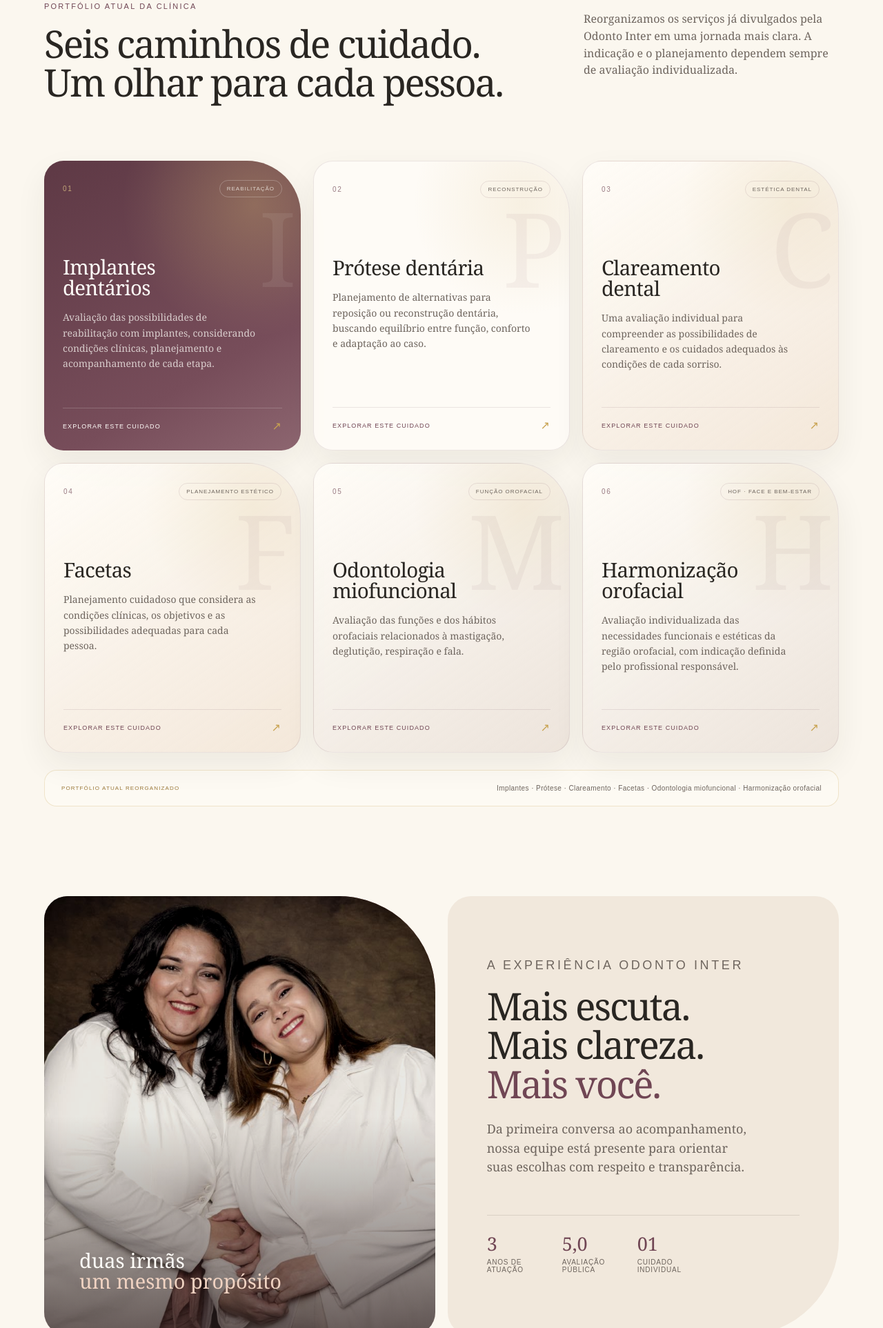
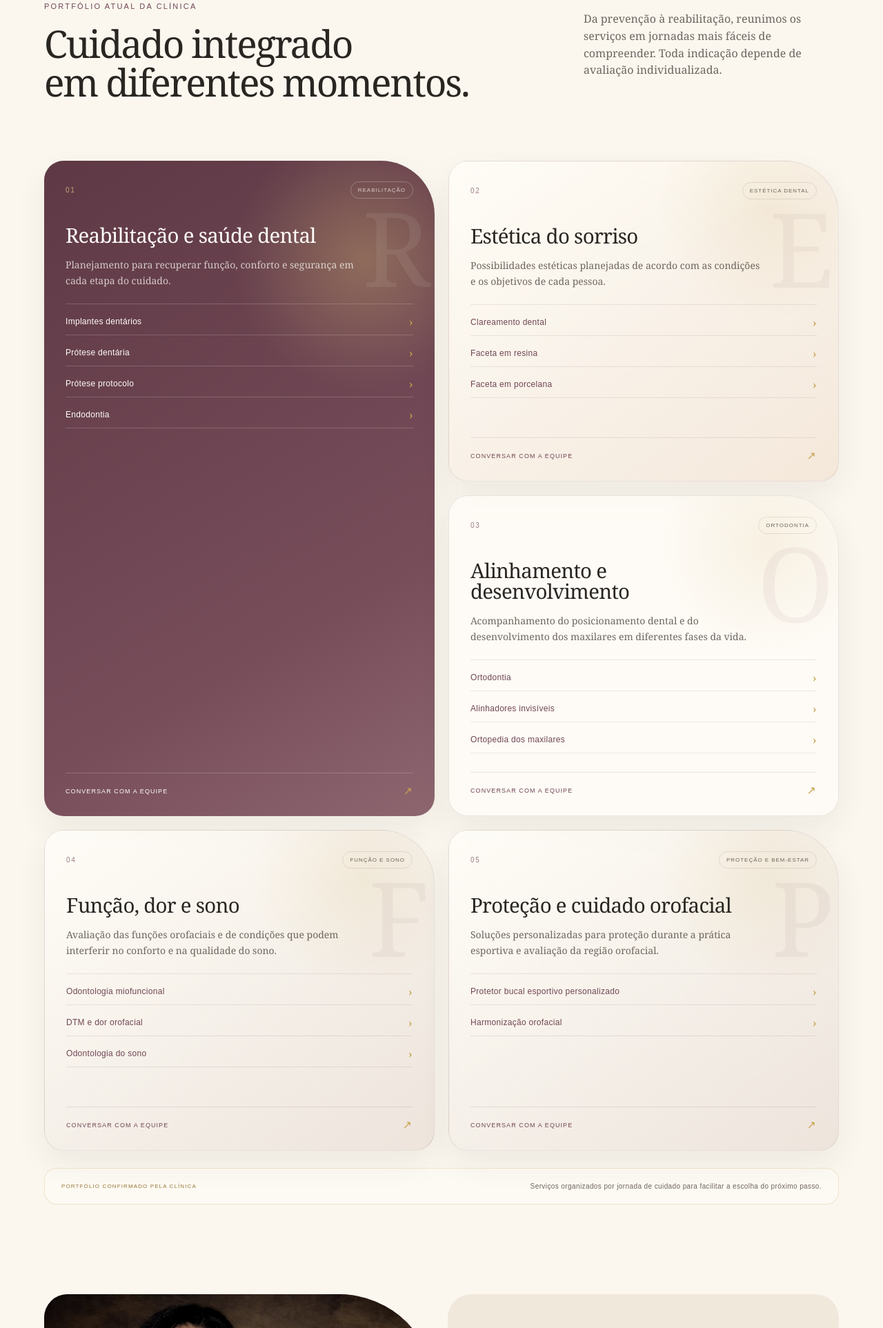
Before and after one commit to NexasmartAV/odontointer-site, a plain HTML site: page index.html in a window 1280 px wide. Shown: the part 2404-4329 px from the top of the page at 69% size. Drawn offline with Linux system fonts and the light colour scheme.

Commit message:
Add files via upload

```diff
--- a/assets/site.js
+++ b/assets/site.js
@@ -40,10 +40,24 @@ const reduceMotion = window.matchMedia('(prefers-reduced-motion: reduce)').match
 const services = {
   'Implantes dentários': 'A avaliação de implantes considera as condições clínicas e as possibilidades de reabilitação antes de qualquer planejamento.',
   'Prótese dentária': 'O planejamento de prótese avalia alternativas de reposição ou reconstrução dentária de acordo com as necessidades de cada caso.',
+  'Prótese protocolo': 'A prótese protocolo exige avaliação clínica e planejamento individual para compreender as possibilidades de reabilitação.',
+  'Endodontia': 'A endodontia avalia as condições internas do dente e a indicação de tratamento de canal de acordo com cada caso.',
   'Clareamento dental': 'O clareamento começa com uma avaliação individual para entender as possibilidades e os cuidados adequados ao seu caso.',
-  'Facetas': 'O planejamento de facetas considera suas condições clínicas, seus objetivos e as possibilidades indicadas para cada sorriso.',
+  'Faceta em resina': 'O planejamento de faceta em resina considera as condições clínicas, os objetivos e as possibilidades adequadas para cada sorriso.',
+  'Faceta em porcelana': 'O planejamento de faceta em porcelana considera as condições clínicas, os objetivos e as possibilidades adequadas para cada sorriso.',
+  'Ortodontia': 'A avaliação ortodôntica observa o posicionamento dental e define as possibilidades de acompanhamento para cada fase.',
+  'Alinhadores invisíveis': 'A indicação de alinhadores invisíveis depende de avaliação ortodôntica e planejamento individualizado.',
+  'Ortopedia dos maxilares': 'A ortopedia dos maxilares acompanha o desenvolvimento e as relações funcionais dos maxilares conforme a fase de crescimento.',
   'Odontologia miofuncional': 'A odontologia miofuncional avalia funções e hábitos orofaciais relacionados à mastigação, deglutição, respiração e fala.',
+  'DTM e dor orofacial': 'A avaliação de DTM e dor orofacial investiga sinais, sintomas e fatores relacionados ao desconforto para orientar o cuidado.',
+  'Odontologia do sono': 'A odontologia do sono avalia a possibilidade de uso de placas para ronco e apneia, sempre conforme indicação profissional.',
+  'Protetor bucal esportivo personalizado': 'O protetor bucal esportivo personalizado é planejado conforme a prática esportiva e as características de cada pessoa.',
   'Harmonização orofacial': 'A harmonização orofacial parte de uma avaliação individual das necessidades funcionais e estéticas, com indicação definida pelo profissional responsável.',
+  'Reabilitação e saúde dental': 'Esta jornada reúne implantes, próteses, prótese protocolo e endodontia. A equipe pode orientar qual avaliação faz mais sentido.',
+  'Estética do sorriso': 'Esta jornada reúne clareamento e facetas em resina ou porcelana, sempre a partir de avaliação individual.',
+  'Alinhamento e desenvolvimento': 'Esta jornada reúne ortodontia, alinhadores invisíveis e ortopedia dos maxilares.',
+  'Função, dor e sono': 'Esta jornada reúne odontologia miofuncional, DTM e dor orofacial e odontologia do sono.',
+  'Proteção e cuidado orofacial': 'Esta jornada reúne protetor bucal esportivo personalizado e harmonização orofacial.',
   'Avaliação geral': 'A avaliação inicial é o melhor ponto de partida quando você ainda não sabe qual caminho faz sentido para o seu momento.'
 };
 
--- a/index.html
+++ b/index.html
@@ -69,54 +69,72 @@
 
       <section id="servicos" class="services service-portfolio section-wrap">
         <div class="section-heading service-heading">
-          <div><p class="eyebrow">Portfólio atual da clínica</p><h2>Seis caminhos de cuidado.<br />Um olhar para cada pessoa.</h2></div>
-          <p class="heading-side">Reorganizamos os serviços já divulgados pela Odonto Inter em uma jornada mais clara. A indicação e o planejamento dependem sempre de avaliação individualizada.</p>
+          <div><p class="eyebrow">Portfólio atual da clínica</p><h2>Cuidado integrado<br />em diferentes momentos.</h2></div>
+          <p class="heading-side">Da prevenção à reabilitação, reunimos os serviços em jornadas mais fáceis de compreender. Toda indicação depende de avaliação individualizada.</p>
         </div>
         <div class="service-grid">
           <article class="service-card featured">
             <div class="service-card-meta"><span class="service-number">01</span><span class="service-category">Reabilitação</span></div>
-            <span class="service-mark" aria-hidden="true">I</span>
-            <h3>Implantes dentários</h3>
-            <p>Avaliação das possibilidades de reabilitação com implantes, considerando condições clínicas, planejamento e acompanhamento de cada etapa.</p>
-            <a href="#contato" data-concierge-service="Implantes dentários" aria-label="Conversar sobre implantes dentários">Explorar este cuidado <span>↗</span></a>
+            <span class="service-mark" aria-hidden="true">R</span>
+            <h3>Reabilitação e saúde dental</h3>
+            <p>Planejamento para recuperar função, conforto e segurança em cada etapa do cuidado.</p>
+            <ul class="service-list">
+              <li><a href="#contato" data-concierge-service="Implantes dentários">Implantes dentários</a></li>
+              <li><a href="#contato" data-concierge-service="Prótese dentária">Prótese dentária</a></li>
+              <li><a href="#contato" data-concierge-service="Prótese protocolo">Prótese protocolo</a></li>
+              <li><a href="#contato" data-concierge-service="Endodontia">Endodontia</a></li>
+            </ul>
+            <a class="service-category-cta" href="#contato" data-concierge-service="Reabilitação e saúde dental" aria-label="Conversar sobre reabilitação e saúde dental">Conversar com a equipe <span>↗</span></a>
+          </article>
+          <article class="service-card service-card-warm">
+            <div class="service-card-meta"><span class="service-number">02</span><span class="service-category">Estética dental</span></div>
+            <span class="service-mark" aria-hidden="true">E</span>
+            <h3>Estética do sorriso</h3>
+            <p>Possibilidades estéticas planejadas de acordo com as condições e os objetivos de cada pessoa.</p>
+            <ul class="service-list">
+              <li><a href="#contato" data-concierge-service="Clareamento dental">Clareamento dental</a></li>
+              <li><a href="#contato" data-concierge-service="Faceta em resina">Faceta em resina</a></li>
+              <li><a href="#contato" data-concierge-service="Faceta em porcelana">Faceta em porcelana</a></li>
+            </ul>
+            <a class="service-category-cta" href="#contato" data-concierge-service="Estética do sorriso" aria-label="Conversar sobre estética do sorriso">Conversar com a equipe <span>↗</span></a>
           </article>
           <article class="service-card">
-            <div class="service-card-meta"><span class="service-number">02</span><span class="service-category">Reconstrução</span></div>
-            <span class="service-mark" aria-hidden="true">P</span>
-            <h3>Prótese dentária</h3>
-            <p>Planejamento de alternativas para reposição ou reconstrução dentária, buscando equilíbrio entre função, conforto e adaptação ao caso.</p>
-            <a href="#contato" data-concierge-service="Prótese dentária" aria-label="Conversar sobre prótese dentária">Explorar este cuidado <span>↗</span></a>
-          </article>
-          <article class="service-card service-card-warm">
-            <div class="service-card-meta"><span class="service-number">03</span><span class="service-category">Estética dental</span></div>
-            <span class="service-mark" aria-hidden="true">C</span>
-            <h3>Clareamento dental</h3>
-            <p>Uma avaliação individual para compreender as possibilidades de clareamento e os cuidados adequados às condições de cada sorriso.</p>
-            <a href="#contato" data-concierge-service="Clareamento dental" aria-label="Conversar sobre clareamento dental">Explorar este cuidado <span>↗</span></a>
-          </article>
-          <article class="service-card service-card-warm">
-            <div class="service-card-meta"><span class="service-number">04</span><span class="service-category">Planejamento estético</span></div>
-            <span class="service-mark" aria-hidden="true">F</span>
-            <h3>Facetas</h3>
-            <p>Planejamento cuidadoso que considera as condições clínicas, os objetivos e as possibilidades adequadas para cada pessoa.</p>
-            <a href="#contato" data-concierge-service="Facetas" aria-label="Conversar sobre facetas">Explorar este cuidado <span>↗</span></a>
+            <div class="service-card-meta"><span class="service-number">03</span><span class="service-category">Ortodontia</span></div>
+            <span class="service-mark" aria-hidden="true">O</span>
+            <h3>Alinhamento e desenvolvimento</h3>
+            <p>Acompanhamento do posicionamento dental e do desenvolvimento dos maxilares em diferentes fases da vida.</p>
+            <ul class="service-list">
+              <li><a href="#contato" data-concierge-service="Ortodontia">Ortodontia</a></li>
+              <li><a href="#contato" data-concierge-service="Alinhadores invisíveis">Alinhadores invisíveis</a></li>
+              <li><a href="#contato" data-concierge-service="Ortopedia dos maxilares">Ortopedia dos maxilares</a></li>
+            </ul>
+            <a class="service-category-cta" href="#contato" data-concierge-service="Alinhamento e desenvolvimento" aria-label="Conversar sobre alinhamento e desenvolvimento">Conversar com a equipe <span>↗</span></a>
           </article>
           <article class="service-card service-card-soft">
-            <div class="service-card-meta"><span class="service-number">05</span><span class="service-category">Função orofacial</span></div>
-            <span class="service-mark" aria-hidden="true">M</span>
-            <h3>Odontologia miofuncional</h3>
-            <p>Avaliação das funções e dos hábitos orofaciais relacionados à mastigação, deglutição, respiração e fala.</p>
-            <a href="#contato" data-concierge-service="Odontologia miofuncional" aria-label="Conversar sobre odontologia miofuncional">Explorar este cuidado <span>↗</span></a>
+            <div class="service-card-meta"><span class="service-number">04</span><span class="service-category">Função e sono</span></div>
+            <span class="service-mark" aria-hidden="true">F</span>
+            <h3>Função, dor e sono</h3>
+            <p>Avaliação das funções orofaciais e de condições que podem interferir no conforto e na qualidade do sono.</p>
+            <ul class="service-list">
+              <li><a href="#contato" data-concierge-service="Odontologia miofuncional">Odontologia miofuncional</a></li>
+              <li><a href="#contato" data-concierge-service="DTM e dor orofacial">DTM e dor orofacial</a></li>
+              <li><a href="#contato" data-concierge-service="Odontologia do sono">Odontologia do sono</a></li>
+            </ul>
+            <a class="service-category-cta" href="#contato" data-concierge-service="Função, dor e sono" aria-label="Conversar sobre função, dor e sono">Conversar com a equipe <span>↗</span></a>
           </article>
           <article class="service-card service-card-soft">
-            <div class="service-card-meta"><span class="service-number">06</span><span class="service-category">HOF · Face e bem-estar</span></div>
-            <span class="service-mark" aria-hidden="true">H</span>
-            <h3>Harmonização orofacial</h3>
-            <p>Avaliação individualizada das necessidades funcionais e estéticas da região orofacial, com indicação definida pelo profissional responsável.</p>
-            <a href="#contato" data-concierge-service="Harmonização orofacial" aria-label="Conversar sobre harmonização orofacial">Explorar este cuidado <span>↗</span></a>
+            <div class="service-card-meta"><span class="service-number">05</span><span class="service-category">Proteção e bem-estar</span></div>
+            <span class="service-mark" aria-hidden="true">P</span>
+            <h3>Proteção e cuidado orofacial</h3>
+            <p>Soluções personalizadas para proteção durante a prática esportiva e avaliação da região orofacial.</p>
+            <ul class="service-list">
+              <li><a href="#contato" data-concierge-service="Protetor bucal esportivo personalizado">Protetor bucal esportivo personalizado</a></li>
+              <li><a href="#contato" data-concierge-service="Harmonização orofacial">Harmonização orofacial</a></li>
+            </ul>
+            <a class="service-category-cta" href="#contato" data-concierge-service="Proteção e cuidado orofacial" aria-label="Conversar sobre proteção e cuidado orofacial">Conversar com a equipe <span>↗</span></a>
           </article>
         </div>
-        <div class="service-portfolio-note"><span>Portfólio atual reorganizado</span><p>Implantes · Prótese · Clareamento · Facetas · Odontologia miofuncional · Harmonização orofacial</p></div>
+        <div class="service-portfolio-note"><span>Portfólio confirmado pela clínica</span><p>Serviços organizados por jornada de cuidado para facilitar a escolha do próximo passo.</p></div>
       </section>
 
       <section id="experiencia" class="experience section-wrap">
```
Also changed, not shown: assets/site.css, robots.txt, sitemap.xml (line endings or trailing spaces).
